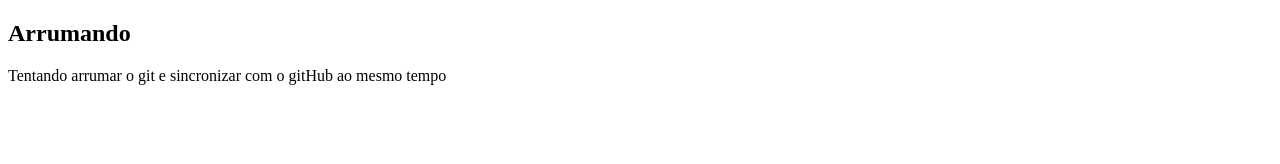
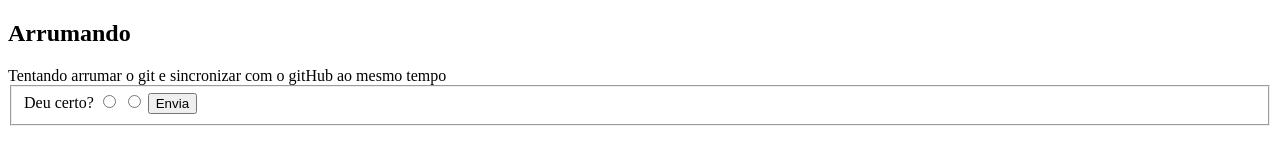
Before and after one commit to gastaofilho/git_aula_kenzie, a plain HTML site: page index.html in a window 1280 px wide. Drawn offline with Linux system fonts and the light colour scheme.

Commit message:
Dando corpo ao arquivo

```diff
--- a/index.html
+++ b/index.html
@@ -6,12 +6,22 @@
     <meta name="viewport" content="width=device-width, initial-scale=1.0">
     <title>Projeto Git</title>
 </head>
+
 <body>
     <section>
         <h1>Arrumando</h1>
         <article>
             Tentando arrumar o git e sincronizar com o gitHub ao mesmo tempo
+            <form>
+                <fieldset>
+                    <label for="certeza">Deu certo?</label>
+                        <input type="radio" name="certeza" id="certeza" value="Sim">
+                        <input type="radio" name="certeza" id="certeza" value="Não">
+                    <button type="submit">Envia</button>
+                </fieldset>
+            </form>
         </article>
     </section>
 </body>
+
 </html>
```
